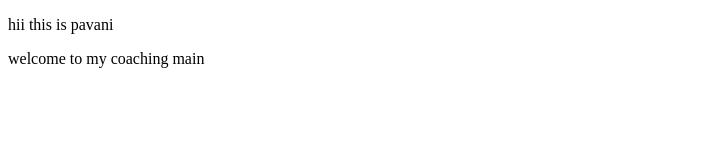
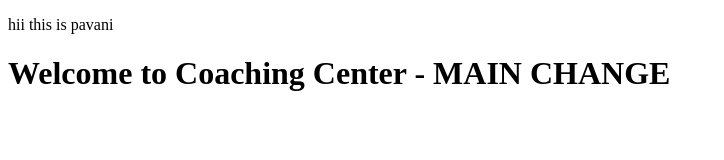
Before and after one commit to pavani-m30/coaching, a plain HTML site: page index.html in a window 1280 px wide. Shown: the whole page, without its empty margins (0-724 px from the left). Drawn offline with Linux system fonts and the light colour scheme.

Commit message:
addedd a new topic

```diff
--- a/index.html
+++ b/index.html
@@ -7,6 +7,7 @@
 </head>
 <body>
     <p>hii this is pavani</p>
-    <p>welcome to my coaching main</p>
+<h1>Welcome to Coaching Center - MAIN CHANGE</h1>
+
 </body>
 </html>
```
